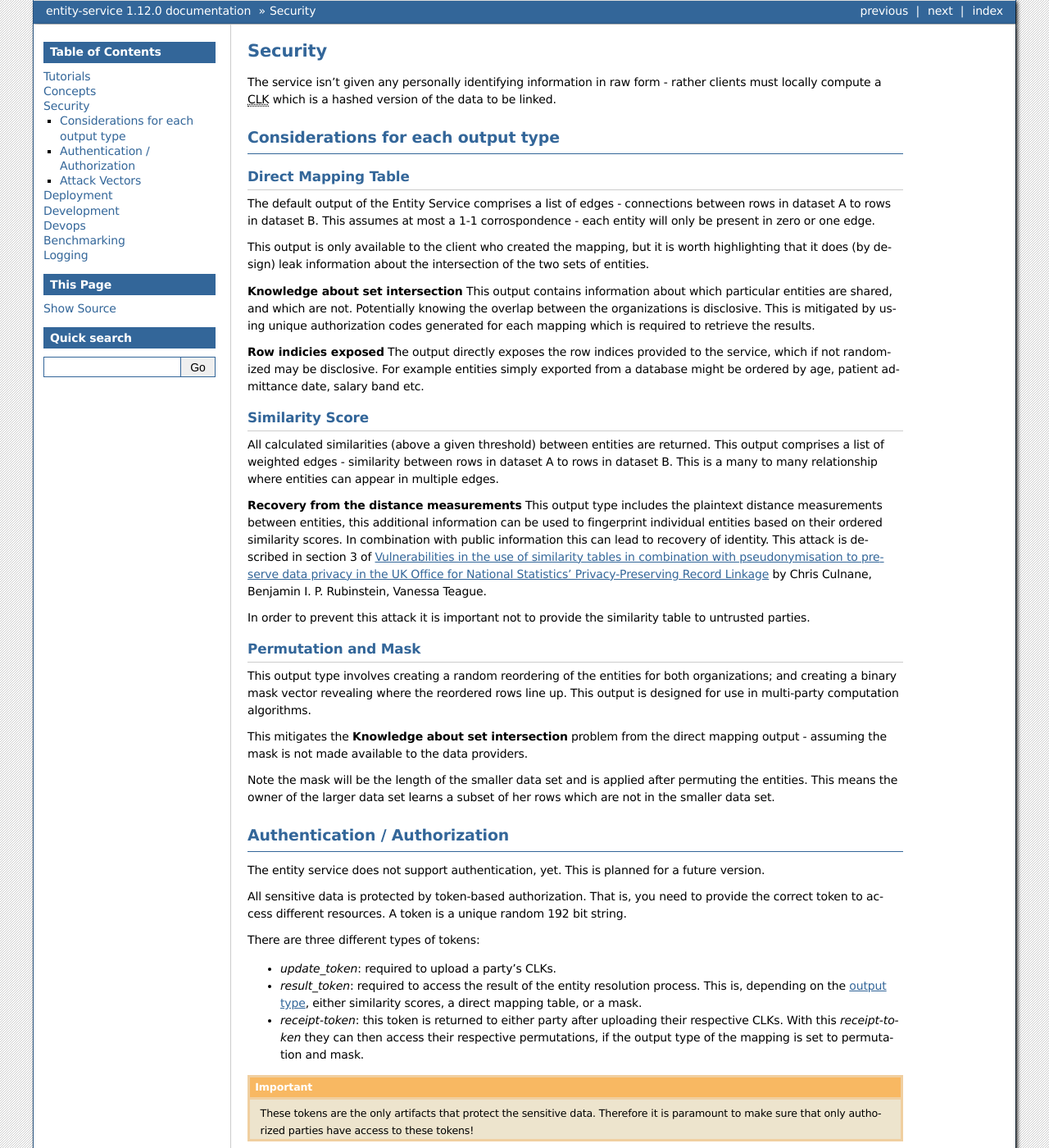
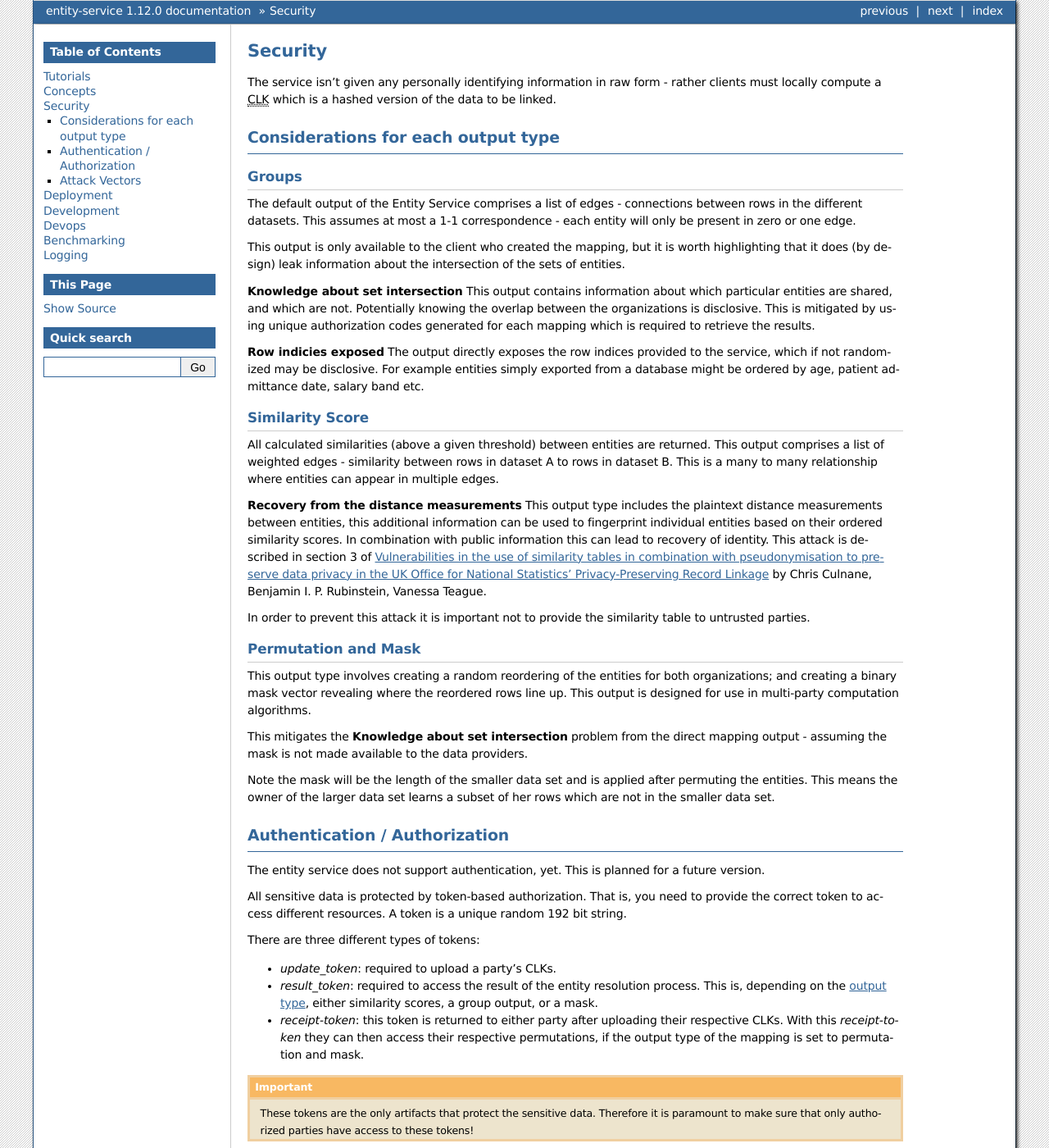
Before and after one commit to data61/anonlink-entity-service, a Sphinx documentation site: the page built from docs/security.rst, in a window 1280 px wide and 1400 px high. Shown: the whole window at 82% size. Built offline with Sphinx 7.4.7, drawn with Linux system fonts in a browser that asks for light colours; formulas are drawn with MathJax 3.

Commit message:
Correct documentation which was actually not really up-to-date.

```diff
--- a/docs/security.rst
+++ b/docs/security.rst
@@ -10,16 +10,16 @@ be linked.
 Considerations for each output type
 -----------------------------------
 
-Direct Mapping Table
-~~~~~~~~~~~~~~~~~~~~
+Groups
+~~~~~~
 
 The default output of the Entity Service comprises a list of edges - connections between rows in
-dataset A to rows in dataset B. This assumes at most a 1-1 corrospondence - each entity will
+the different datasets. This assumes at most a 1-1 correspondence - each entity will
 only be present in zero or one edge.
 
 This output is only available to the client who created the mapping,
 but it is worth highlighting that it does (by design) leak information about the intersection of the
-two sets of entities.
+sets of entities.
 
 **Knowledge about set intersection**
 This output contains information about which particular entities are shared, and which are not.
@@ -81,7 +81,7 @@ There are three different types of tokens:
 
 - *update_token*: required to upload a party's CLKs.
 - *result_token*: required to access the result of the entity resolution process. This is, depending on the
-  :ref:`output type <result-types>`, either similarity scores, a direct mapping table, or a mask.
+  :ref:`output type <result-types>`, either similarity scores, a group output, or a mask.
 - *receipt-token*: this token is returned to either party after uploading their respective CLKs. With this
   *receipt-token* they can then access their respective permutations, if the output type of the mapping is set to
   permutation and mask.
```
